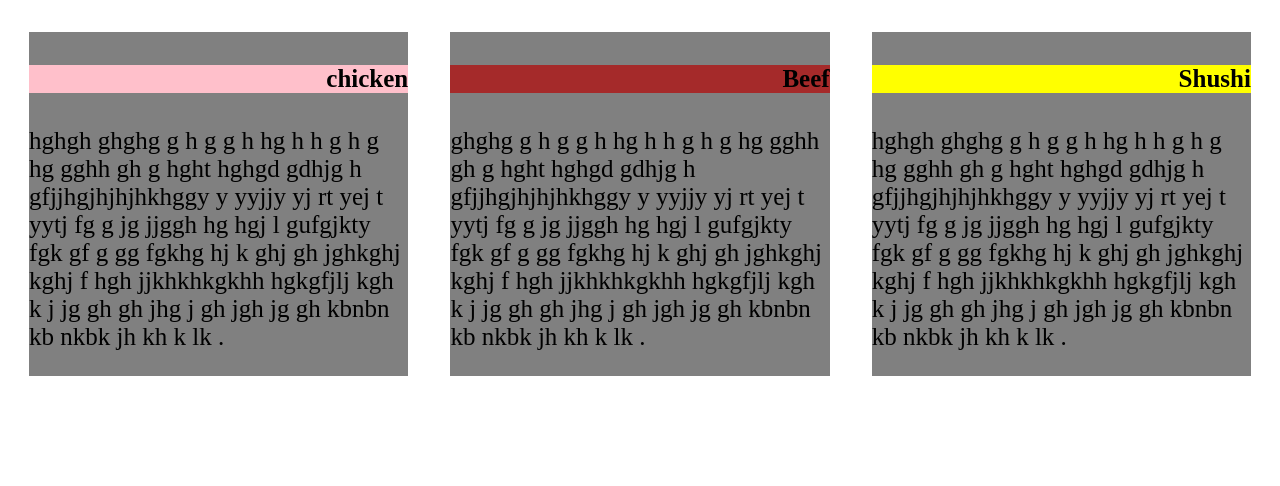
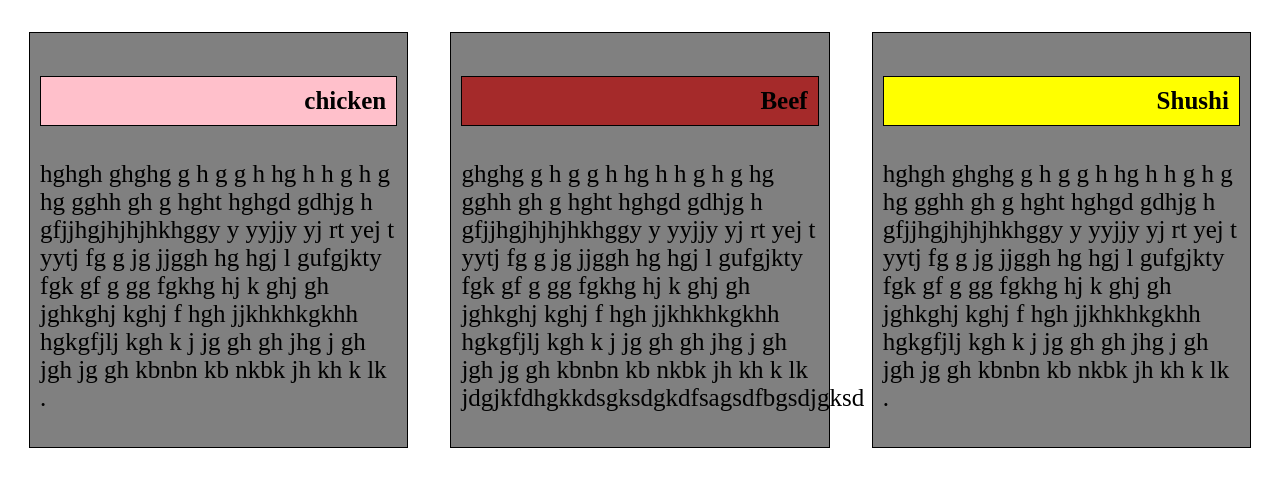
Before and after one commit to kartikey110813/module2-solution, a plain HTML site: page index.html in a window 1280 px wide. Shown: the part 48-534 px from the top of the page. Drawn offline with Linux system fonts and the light colour scheme.

Commit message:
Modified files

```diff
--- a/index.html
+++ b/index.html
@@ -28,7 +28,8 @@
         gfjjhgjhjhjhkhggy  y yyjjy yj    rt yej t
          yytj fg g jg jjggh hg hgj l gufgjkty fgk gf g gg fgkhg hj k
          ghj gh jghkghj kghj f hgh jjkhkhkgkhh hgkgfjlj kgh k j  jg gh gh jhg j
-         gh jgh jg gh kbnbn kb nkbk jh kh k lk . </p>
+         gh jgh jg gh kbnbn kb nkbk jh kh k lk jdgjkfdhgkkdsgksdgkdfsagsdfbgsdjgksd
+         </p>
      </div>
 
 
--- a/stylesheet.css
+++ b/stylesheet.css
@@ -11,16 +11,21 @@ h1{
 }
 
 .h42{
-
+   padding : 10px;
 text-align: end;
     background-color: brown;
+    border: 1px solid black;
 }
 .h41{
+    padding : 10px;
+    border: 1px solid black;
     text-align: end;
     background-color: pink;
 }
 
 .h43{
+    padding : 10px;
+    border: 1px solid black;
 text-align: end;
     background-color: yellow;
 }
@@ -43,9 +48,13 @@ text-align: end;
     margin: 20px;
     box-sizing: border-box;
     font-size: 25px;
+    padding: 10px;
+    border: 1px solid black;
 
 }
 .b{
+    padding: 10px;
+    border: 1px solid black;
 
 
     height: max-content;
@@ -57,6 +66,8 @@ text-align: end;
 }
 .c{
 
+    padding: 10px;
+    border: 1px solid black;
 
     height: max-content;
     background: gray;
```
